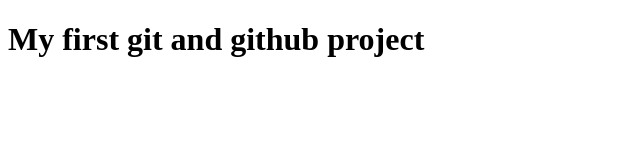
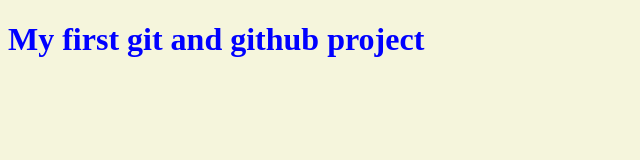
Before and after one commit to purva1908/myproject, a plain HTML site: page index.html in a window 1280 px wide. Shown: the whole page, without its empty margins (0-640 px from the left). Drawn offline with Linux system fonts and the light colour scheme.

Commit message:
project committed

```diff
--- /dev/null
+++ b/index.css
@@ -0,0 +1,4 @@
+body{
+    background-color: beige;
+    color: blue;
+}
--- a/index.html
+++ b/index.html
@@ -10,7 +10,7 @@
         <title></title>
         <meta name="description" content="">
         <meta name="viewport" content="width=device-width, initial-scale=1">
-        <link rel="stylesheet" href="">
+        <link rel="stylesheet" href="index.css">
     </head>
     <body>
       <h1>My first git and github project</h1>
```
